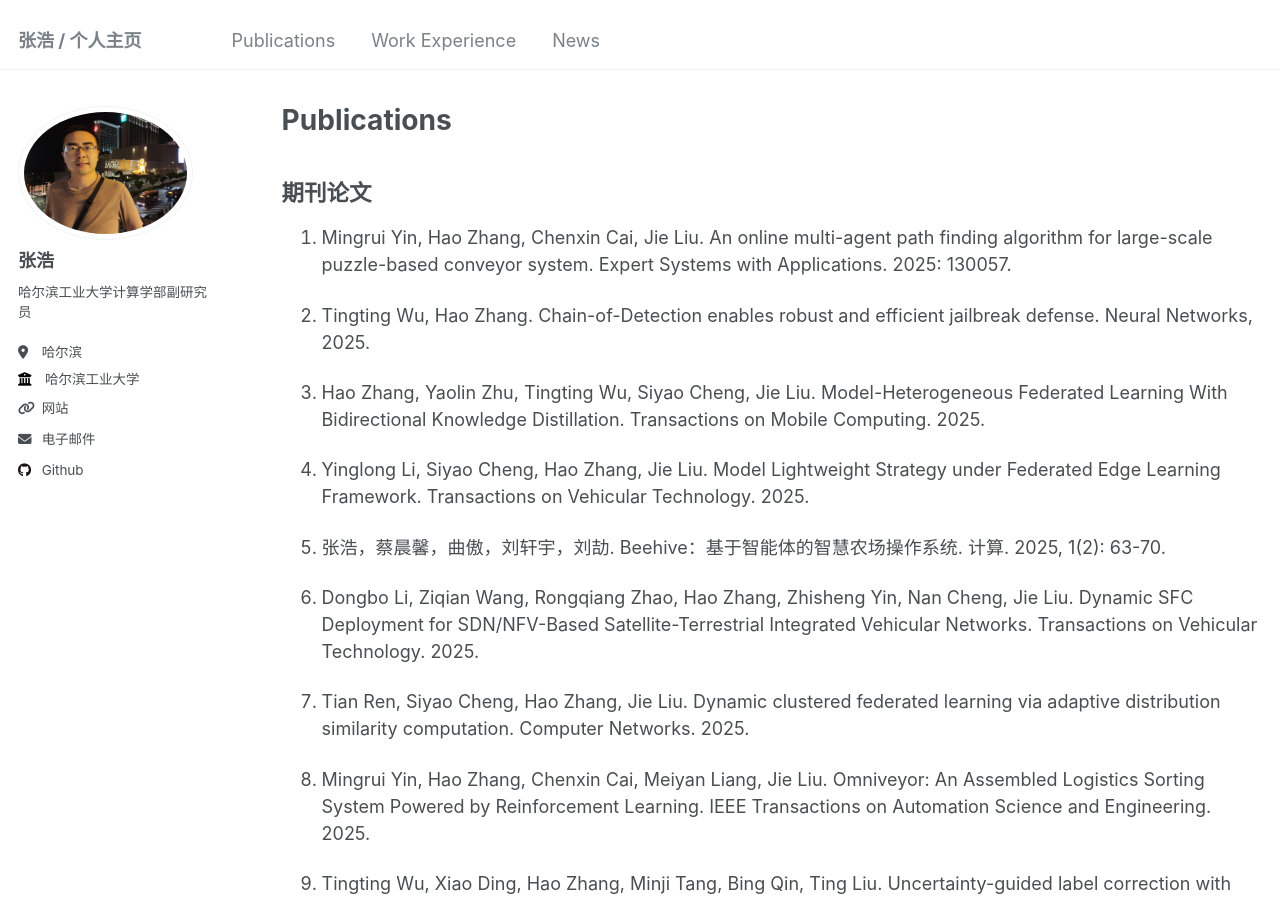
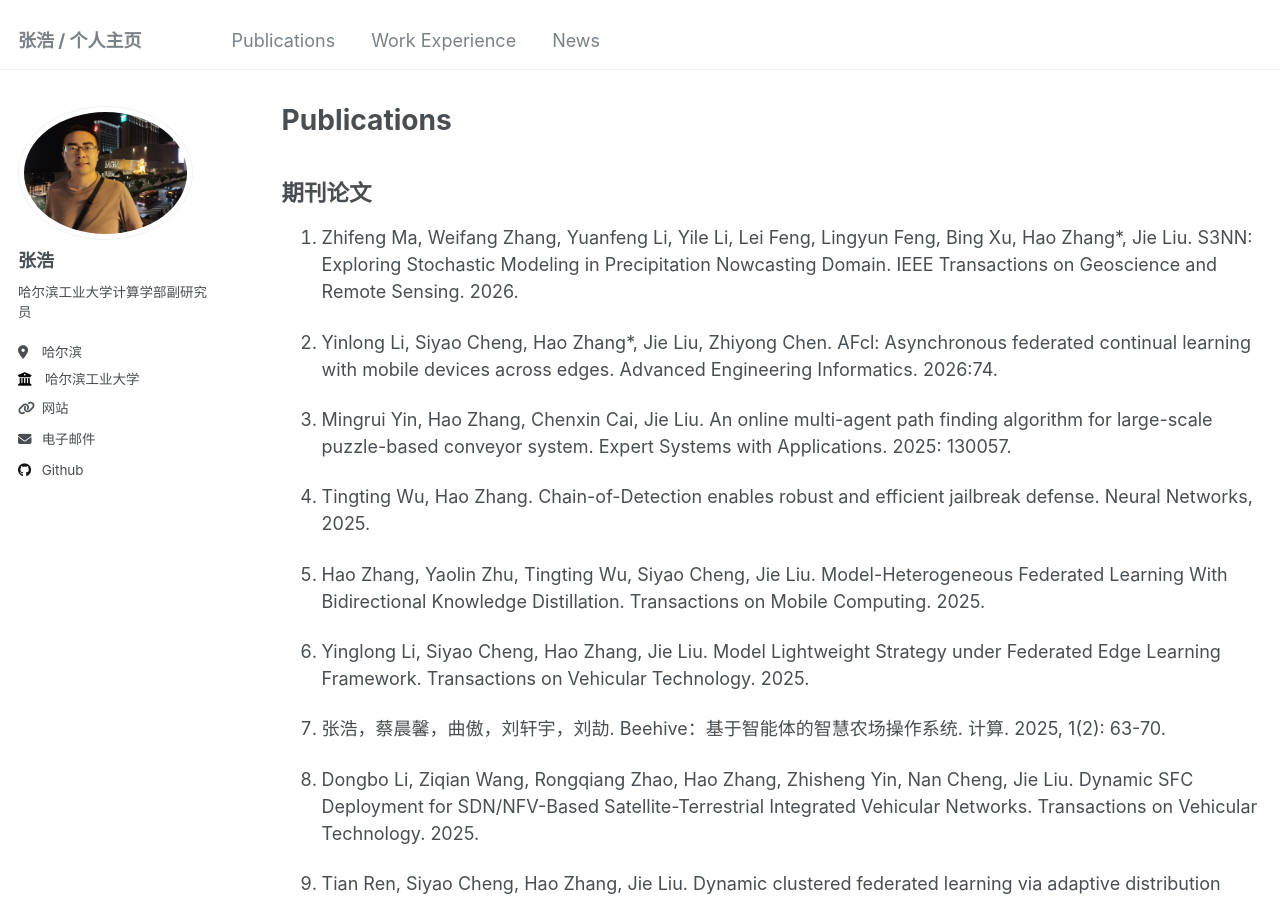
Before and after one commit to benjiachong/benjiachong.github.io, a Jekyll site: the page built from _pages/publication.md, in a window 1280 px wide and 900 px high. Built offline with Jekyll 4.4.1, drawn with Linux system fonts in a browser that asks for light colours.

Commit message:
Add new journal papers to publication list
Added two new journal paper entries to the publication list.

```diff
--- a/_pages/publication.md
+++ b/_pages/publication.md
@@ -7,6 +7,10 @@ author_profile: true
 
 
 ## 期刊论文
+1. Zhifeng Ma, Weifang Zhang, Yuanfeng Li, Yile Li, Lei Feng, Lingyun Feng, Bing Xu, Hao Zhang*, Jie Liu. S3NN: Exploring Stochastic Modeling in Precipitation Nowcasting Domain. IEEE Transactions on Geoscience and Remote Sensing. 2026.
+
+1. Yinlong Li, Siyao Cheng, Hao Zhang*, Jie Liu, Zhiyong Chen. AFcl: Asynchronous federated continual learning with mobile devices across edges. Advanced Engineering Informatics. 2026:74.
+
 1. Mingrui Yin, Hao Zhang, Chenxin Cai, Jie Liu. An online multi-agent path finding algorithm for large-scale puzzle-based conveyor system. Expert Systems with Applications. 2025: 130057.
 
 1. Tingting Wu, Hao Zhang. Chain-of-Detection enables robust and efficient jailbreak defense. Neural Networks, 2025.
```
